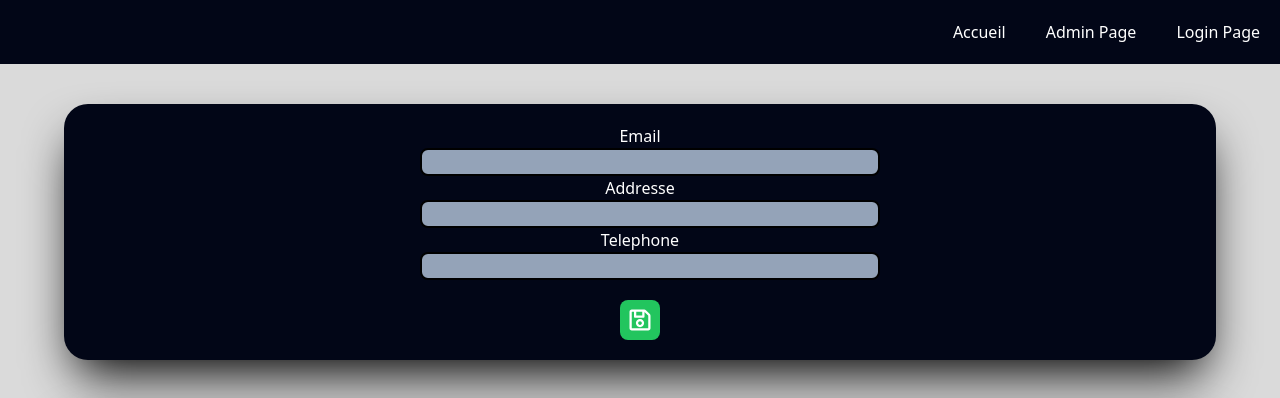
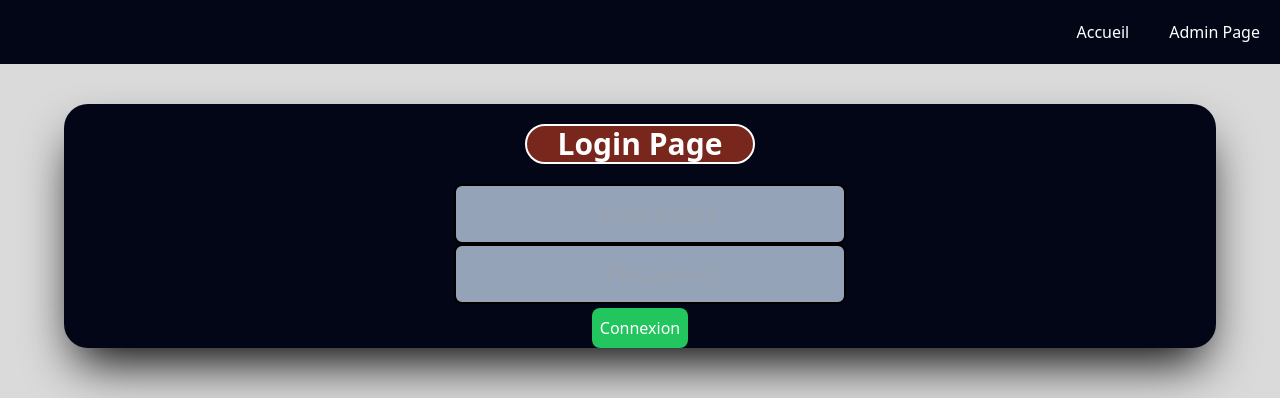
Before and after one commit to Hex-Umbra/portfolio, a React (Vite) app: page /admin in a window 1280 px wide. Shown: the top 398 px of the page. Built offline with nearby package versions, Linux system fonts and the light colour scheme; no server answers.

Commit message:
Minor adjustments

```diff
--- a/src/components/Navbar.jsx
+++ b/src/components/Navbar.jsx
@@ -15,11 +15,6 @@ export default function Navbar() {
         >
           <Link to={"/admin"}>Admin Page</Link>
         </li>
-        <li
-          className="nav-link"
-        >
-          <Link to={"/login"}>Login Page</Link>
-        </li>
       </ul>
     </nav>
   );
--- a/src/pages/Admin.jsx
+++ b/src/pages/Admin.jsx
@@ -21,15 +21,15 @@ export default function Admin() {
     }
   }
 
-  // if (!isLoggedIn) {
-  //   return (
-  //     <Login
-  //       setUserName={(e) => setUsername(e.target.value)}
-  //       setPassword={(e) => setPassword(e.target.value)}
-  //       handleSubmit={handleSubmit}
-  //     />
-  //   );
-  // }
+  if (!isLoggedIn) {
+    return (
+      <Login
+        setUserName={(e) => setUsername(e.target.value)}
+        setPassword={(e) => setPassword(e.target.value)}
+        handleSubmit={handleSubmit}
+      />
+    );
+  }
   return (
     <>
       <div className="secondary-section">
```
